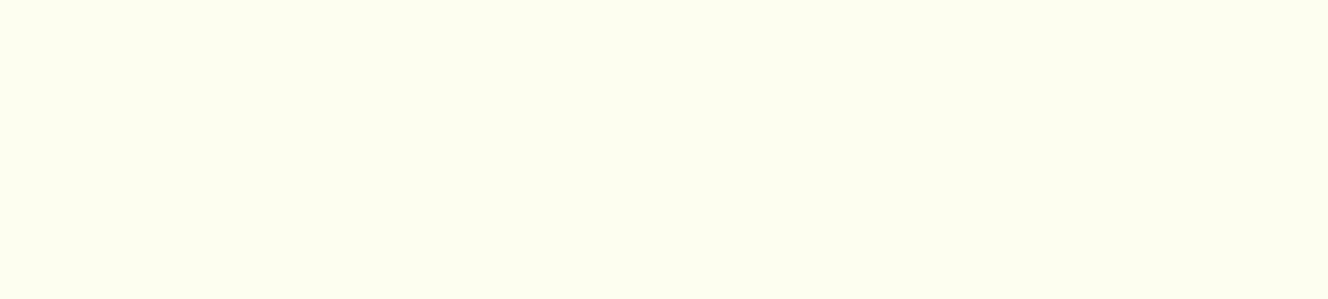
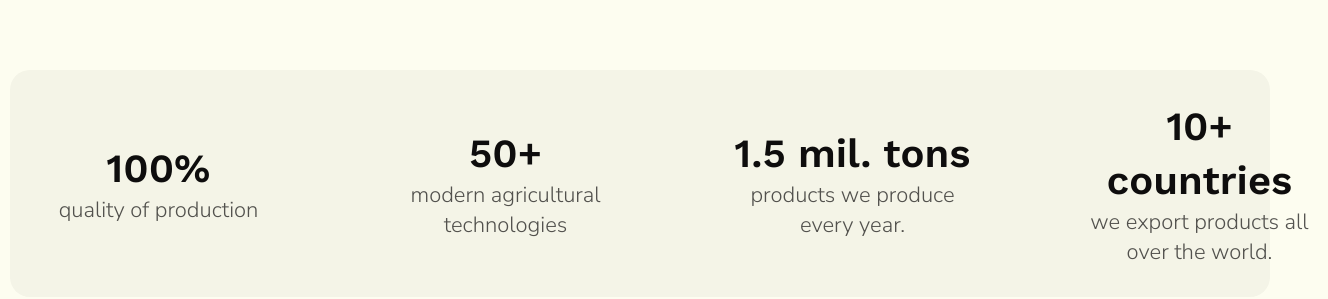
Before and after one commit to poetryofcode/Agroton, a Next.js app: page / in a window 1280 px wide. Shown: the part 992-1291 px from the top of the page, 1328 px wide, since content can reach past the window. Before the commit the page ends 1152 px from the top, so only its background shows below. Built offline with nearby package versions, Linux system fonts and the light colour scheme.

Commit message:
feat: stats

```diff
--- a/src/components/About.module.scss
+++ b/src/components/About.module.scss
@@ -87,3 +87,33 @@
     }
   }
 }
+
+.stats {
+  display: flex;
+  padding: 30px 20px;
+  justify-content: space-between;
+  align-items: center;
+  gap: 90px;
+  background-color: #f4f4e7;
+  margin-bottom: 70px;
+  border-radius: 20px;
+  &__item {
+    min-width: 257px;
+    text-align: center;
+  }
+  dd,
+  dt {
+    margin: 0;
+  }
+  &__title {
+    font-family: "Work Sans";
+    font-size: 40px;
+    font-weight: 600;
+    margin-bottom: 15px;
+  }
+  &__descr {
+    font-weight: 300;
+    font-size: 22px;
+    opacity: 0.7;
+  }
+}
--- a/src/components/About.tsx
+++ b/src/components/About.tsx
@@ -58,6 +58,30 @@ export default function About() {
             </div>
           </Link>
         </div>
+        <dl className={styles.stats}>
+          <div className={styles.stats__item}>
+            <dt className={styles.stats__title}>100%</dt>
+            <dd className={styles.stats__descr}>quality of production</dd>
+          </div>
+          <div className={styles.stats__item}>
+            <dt className={styles.stats__title}>50+</dt>
+            <dd className={styles.stats__descr}>
+              modern agricultural technologies
+            </dd>
+          </div>
+          <div className={styles.stats__item}>
+            <dt className={styles.stats__title}>1.5 mil. tons</dt>
+            <dd className={styles.stats__descr}>
+              products we produce every year.
+            </dd>
+          </div>
+          <div className={styles.stats__item}>
+            <dt className={styles.stats__title}>10+ countries</dt>
+            <dd className={styles.stats__descr}>
+              we export products all over the world.
+            </dd>
+          </div>
+        </dl>
       </div>
     </section>
   );
```
